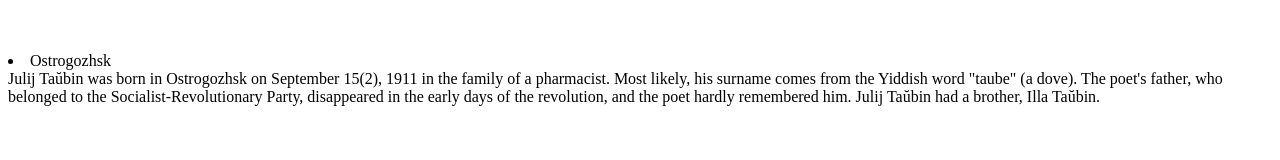
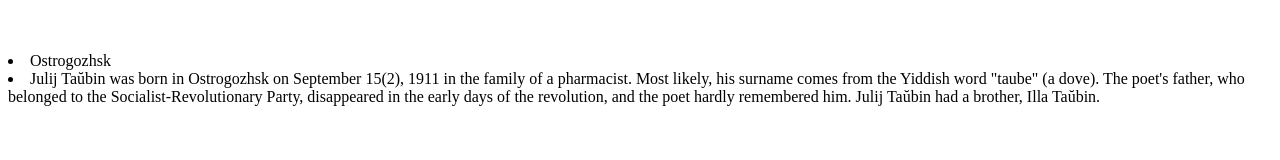
Before and after one commit to irynasmirnova2/taubin, a plain HTML site: page index.html in a window 1280 px wide. Shown: the part 1215-1375 px from the top of the page. Drawn offline with Linux system fonts and the light colour scheme.

Commit message:
initial commit

```diff
--- a/index.html
+++ b/index.html
@@ -26,8 +26,9 @@
                    <img src="taubin2.png" alt="a website page depicting a postcard of Ostrogorzhsk">
                    <p>
                     <li>Ostrogozhsk</li>
-                    Julij Taŭbin was born in Ostrogozhsk on September 15(2), 1911 in the family of a pharmacist. Most likely, his surname comes from the Yiddish word &quot;taube&quot; (a dove). The poet&apos;s father, who belonged to the Socialist-Revolutionary Party, disappeared in the early days of the revolution, and the poet hardly remembered him. Julij Taŭbin had a brother, Illa Taŭbin.
-                    </p>
+                    <li>Julij Taŭbin was born in Ostrogozhsk on September 15(2), 1911 in the family of a pharmacist. Most likely, his surname comes from the Yiddish word &quot;taube&quot; (a dove). The poet&apos;s father, who belonged to the Socialist-Revolutionary Party, disappeared in the early days of the revolution, and the poet hardly remembered him. Julij Taŭbin had a brother, Illa Taŭbin.
+                    </li>
+                 </p>
                 </section>
                 <section class="pagepic">
                     <img src="taubin3.png" alt="a website page depicting Julij Taŭbin and his fellow poets">
```
